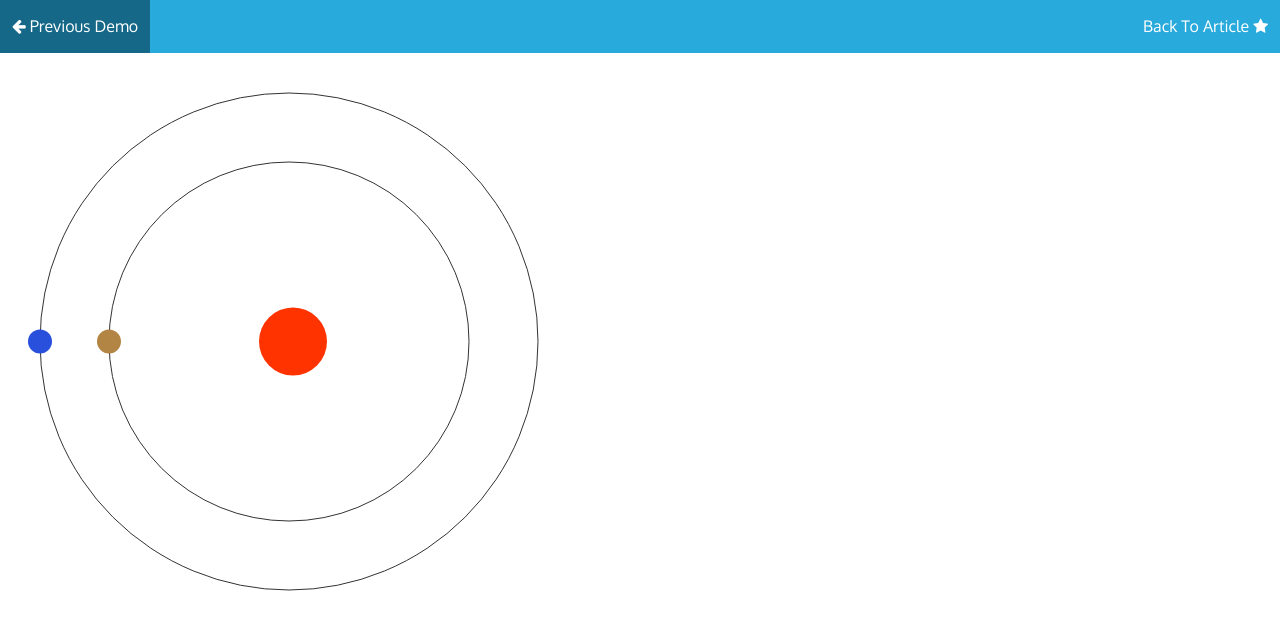
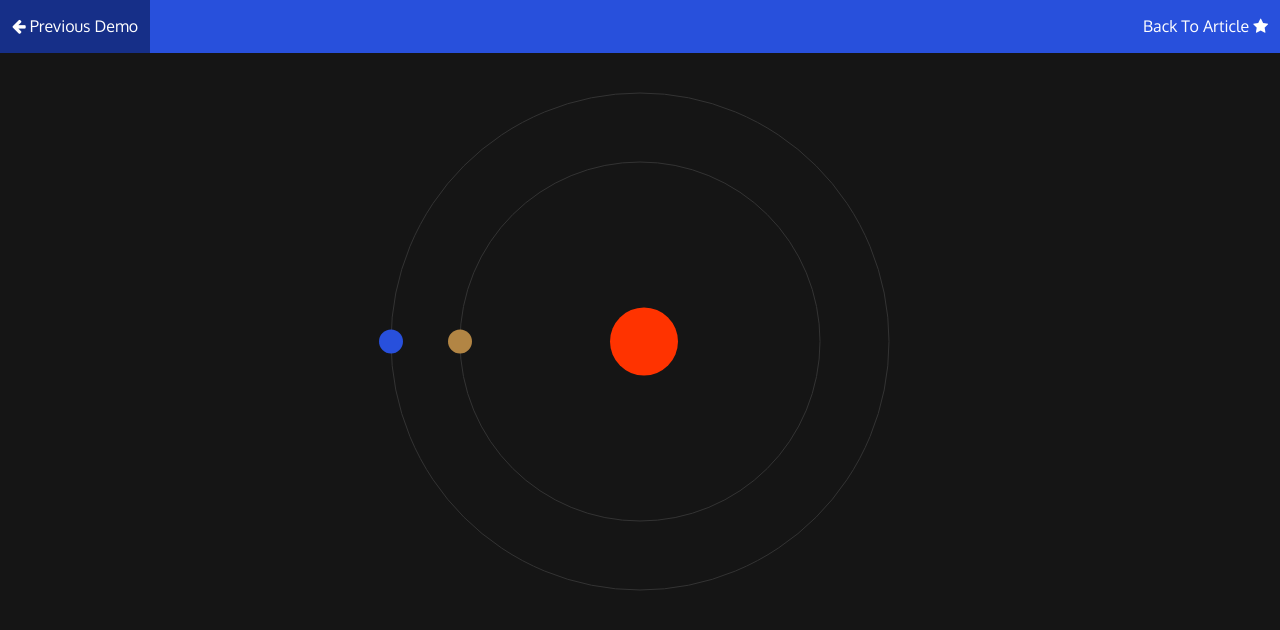
Before and after one commit to callmenick/sun-venus-earth, a website: page index.html in a window 1280 px wide. Drawn offline with Linux system fonts and the light colour scheme.

Commit message:
adds general styling and configs

```diff
--- a/scss/_config.variables.scss
+++ b/scss/_config.variables.scss
@@ -33,7 +33,7 @@ $color--neutral-6: rgb(179, 179, 179);
 $color--neutral-7: rgb(231, 231, 231);
 $color--neutral-8: rgb(241, 241, 241);
 
-$color--theme: rgb(40, 170, 220);
+$color--theme: rgb(40, 80, 220);
 $color--theme-dark: darken($color--theme, 20%);
 $color--theme-light: lighten($color--theme, 20%);
 
--- a/scss/_elements.root.scss
+++ b/scss/_elements.root.scss
@@ -10,7 +10,7 @@ html {
 
 body {
   color: $color--neutral-4;
-  background-color: #fff;
+  background-color: $color--neutral-1;
   font-family: $font-family--primary;
   font-size: $font-size--sm;
   line-height: $line-height--md;
--- a/scss/style.scss
+++ b/scss/style.scss
@@ -17,13 +17,14 @@
 @import "elements.media";
 
 // objects
+@import "objects.wrapper";
 @import "objects.container";
 @import "objects.header";
 @import "objects.main";
 @import "objects.section";
-@import "objects.subnav";
 @import "objects.footer";
 
 
 // components
+@import "components.orbit";
 @import "components.carbonad";
```
Also changed, not shown: css/style.css.
